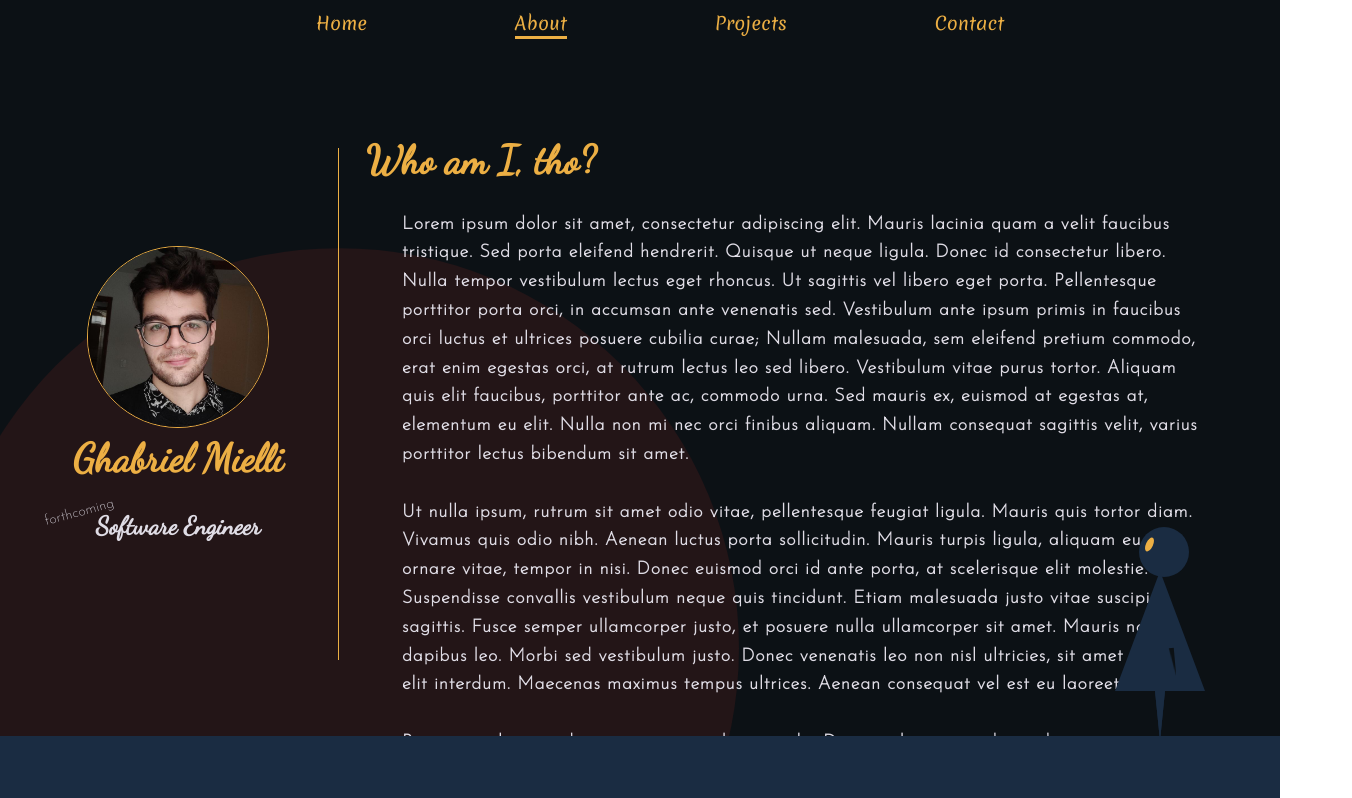
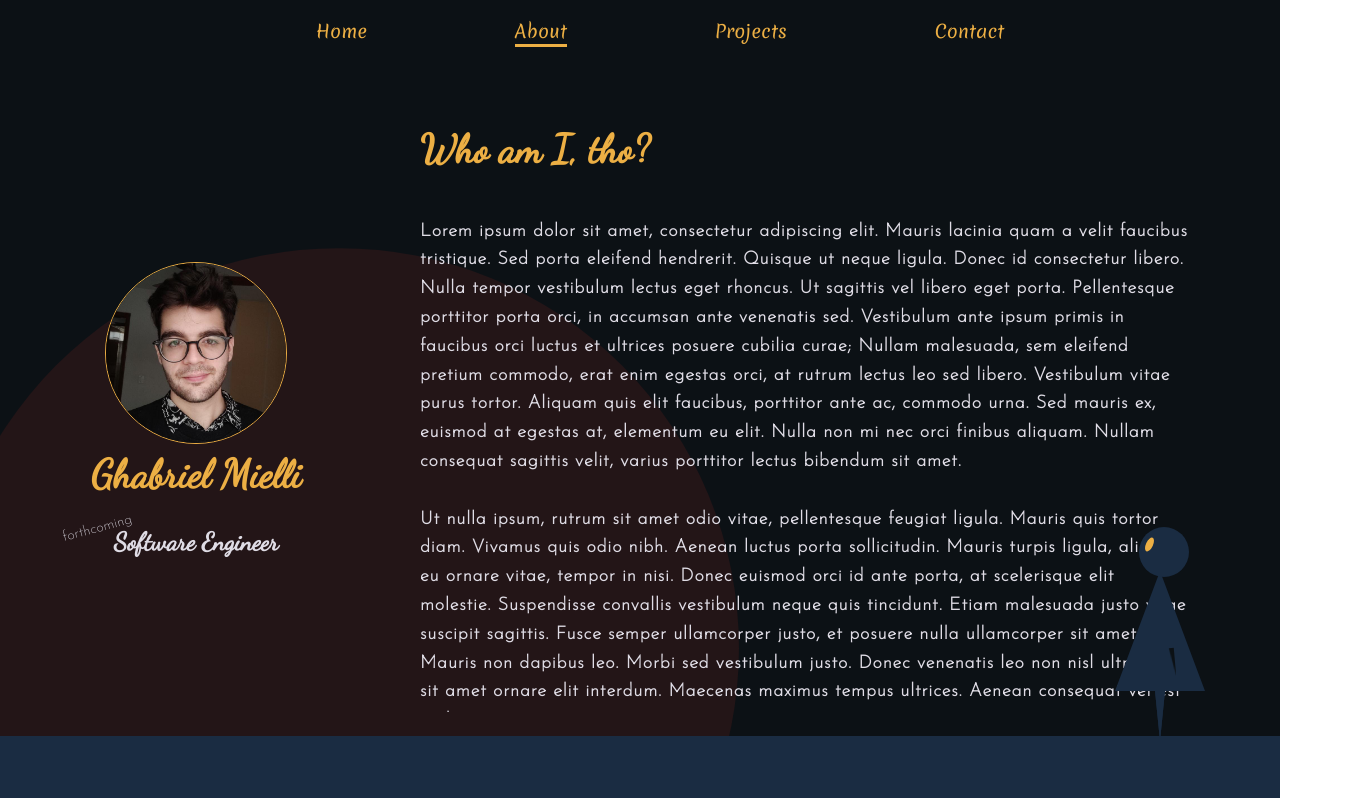
Before and after one commit to ghabrielmielli/portfolio, a Vue app: page /about in a window 1280 px wide. Shown: the top 798 px of the page, 1352 px wide, since content can reach past the window. Built offline with nearby package versions, Linux system fonts and the light colour scheme.

Commit message:
new scroll for about page

```diff
--- a/src/App.vue
+++ b/src/App.vue
@@ -62,7 +62,7 @@ export default {
 
 .swipeleft-enter-active,
 .swipeleft-leave-active {
-  transition: transform 1.5s;
+  transition: transform 1s;
 }
 
 .swipeleft-enter-from {
@@ -79,7 +79,7 @@ export default {
 
 .swiperight-enter-active,
 .swiperight-leave-active {
-  transition: transform 1.5s;
+  transition: transform 1s;
 }
 
 .swiperight-enter-from {
--- a/src/aux/brand.css
+++ b/src/aux/brand.css
@@ -53,5 +53,5 @@ p {
 	position: absolute;
 
 	margin: 20px auto;
-	padding: 1rem 1rem 1rem 1rem;
+	padding: 1rem 2rem 1rem 2rem;
 }
--- a/src/components/NavHeader.vue
+++ b/src/components/NavHeader.vue
@@ -30,8 +30,8 @@ export default {
 <style scoped>
 @import "../aux/brand.css";
 header {
-  max-width: 100vw;
-  height: 3vh;
+  width: 100vw;
+  height: 5vh;
   display: flex;
   justify-content: center;
   align-items: center;
--- a/src/components/aboutPage/AboutText.vue
+++ b/src/components/aboutPage/AboutText.vue
@@ -1,19 +1,20 @@
 <template>
   <div>
     <h1>Who am I, tho?</h1>
+    <div class="text">
       <p>
         Lorem ipsum dolor sit amet, consectetur adipiscing elit. Mauris lacinia
-      quam a velit faucibus tristique. Sed porta eleifend hendrerit. Quisque ut
-      neque ligula. Donec id consectetur libero. Nulla tempor vestibulum lectus
-      eget rhoncus. Ut sagittis vel libero eget porta. Pellentesque porttitor
-      porta orci, in accumsan ante venenatis sed. Vestibulum ante ipsum primis
-      in faucibus orci luctus et ultrices posuere cubilia curae; Nullam
-      malesuada, sem eleifend pretium commodo, erat enim egestas orci, at rutrum
-      lectus leo sed libero. Vestibulum vitae purus tortor. Aliquam quis elit
-      faucibus, porttitor ante ac, commodo urna. Sed mauris ex, euismod at
-      egestas at, elementum eu elit. Nulla non mi nec orci finibus aliquam.
-      Nullam consequat sagittis velit, varius porttitor lectus bibendum sit
-      amet.
+        quam a velit faucibus tristique. Sed porta eleifend hendrerit. Quisque
+        ut neque ligula. Donec id consectetur libero. Nulla tempor vestibulum
+        lectus eget rhoncus. Ut sagittis vel libero eget porta. Pellentesque
+        porttitor porta orci, in accumsan ante venenatis sed. Vestibulum ante
+        ipsum primis in faucibus orci luctus et ultrices posuere cubilia curae;
+        Nullam malesuada, sem eleifend pretium commodo, erat enim egestas orci,
+        at rutrum lectus leo sed libero. Vestibulum vitae purus tortor. Aliquam
+        quis elit faucibus, porttitor ante ac, commodo urna. Sed mauris ex,
+        euismod at egestas at, elementum eu elit. Nulla non mi nec orci finibus
+        aliquam. Nullam consequat sagittis velit, varius porttitor lectus
+        bibendum sit amet.
         <br />
         <br />
         Ut nulla ipsum, rutrum sit amet odio vitae, pellentesque feugiat ligula.
@@ -21,22 +22,23 @@
         sollicitudin. Mauris turpis ligula, aliquam eu ornare vitae, tempor in
         nisi. Donec euismod orci id ante porta, at scelerisque elit molestie.
         Suspendisse convallis vestibulum neque quis tincidunt. Etiam malesuada
-      justo vitae suscipit sagittis. Fusce semper ullamcorper justo, et posuere
-      nulla ullamcorper sit amet. Mauris non dapibus leo. Morbi sed vestibulum
-      justo. Donec venenatis leo non nisl ultricies, sit amet ornare elit
-      interdum. Maecenas maximus tempus ultrices. Aenean consequat vel est eu
-      laoreet.
+        justo vitae suscipit sagittis. Fusce semper ullamcorper justo, et
+        posuere nulla ullamcorper sit amet. Mauris non dapibus leo. Morbi sed
+        vestibulum justo. Donec venenatis leo non nisl ultricies, sit amet
+        ornare elit interdum. Maecenas maximus tempus ultrices. Aenean consequat
+        vel est eu laoreet.
         <br />
         <br />
         Praesent vulputate dictum turpis, in vulputate elit. Donec vel porttitor
         dui, sed mattis turpis. Maecenas nec justo tincidunt, mattis augue ac,
         tempor quam. Ut malesuada, tortor et auctor tempor, lorem quam venenatis
         felis, sed fringilla mauris sem sed odio. Ut in nunc et ante mattis
-      vehicula vel egestas arcu. Mauris aliquet blandit nibh, et sagittis turpis
-      consectetur quis. Quisque pretium magna sed nibh condimentum, eget
-      ullamcorper mi congue. Lorem ipsum dolor sit amet, consectetur adipiscing
-      elit.
+        vehicula vel egestas arcu. Mauris aliquet blandit nibh, et sagittis
+        turpis consectetur quis. Quisque pretium magna sed nibh condimentum,
+        eget ullamcorper mi congue. Lorem ipsum dolor sit amet, consectetur
+        adipiscing elit.
       </p>
+    </div>
   </div>
 </template>
 <script>
@@ -44,6 +46,21 @@ export default {};
 </script>
 <style scoped>
 p {
-  padding-left: 2rem;
+  /* padding-left: 2rem; */
+}
+.text {
+  overflow-y: auto;
+  height: 80%;
+}
+::-webkit-scrollbar {
+  width: 2px;
+}
+
+::-webkit-scrollbar-thumb {
+  background: var(--primary);
+}
+
+::-webkit-scrollbar-track {
+  background: rgba(0, 0, 0, 0.1);
 }
 </style>
--- a/src/views/About.vue
+++ b/src/views/About.vue
@@ -1,7 +1,7 @@
 <template>
   <div class="basic-container">
     <titled-icon class="titled-icon" />
-    <div class="divider"></div>
+    <!-- <div class="divider"></div> -->
     <about-text class="about-part" />
   </div>
 </template>
@@ -27,7 +27,7 @@ export default {
   width: 25%;
 }
 .about-part {
-  width: 65%;
-  padding: 1.5rem;
+  width: 60%;
+  margin-left: 5%;
 }
 </style>
```
Lines whose indentation alone changed are shown as unchanged.
